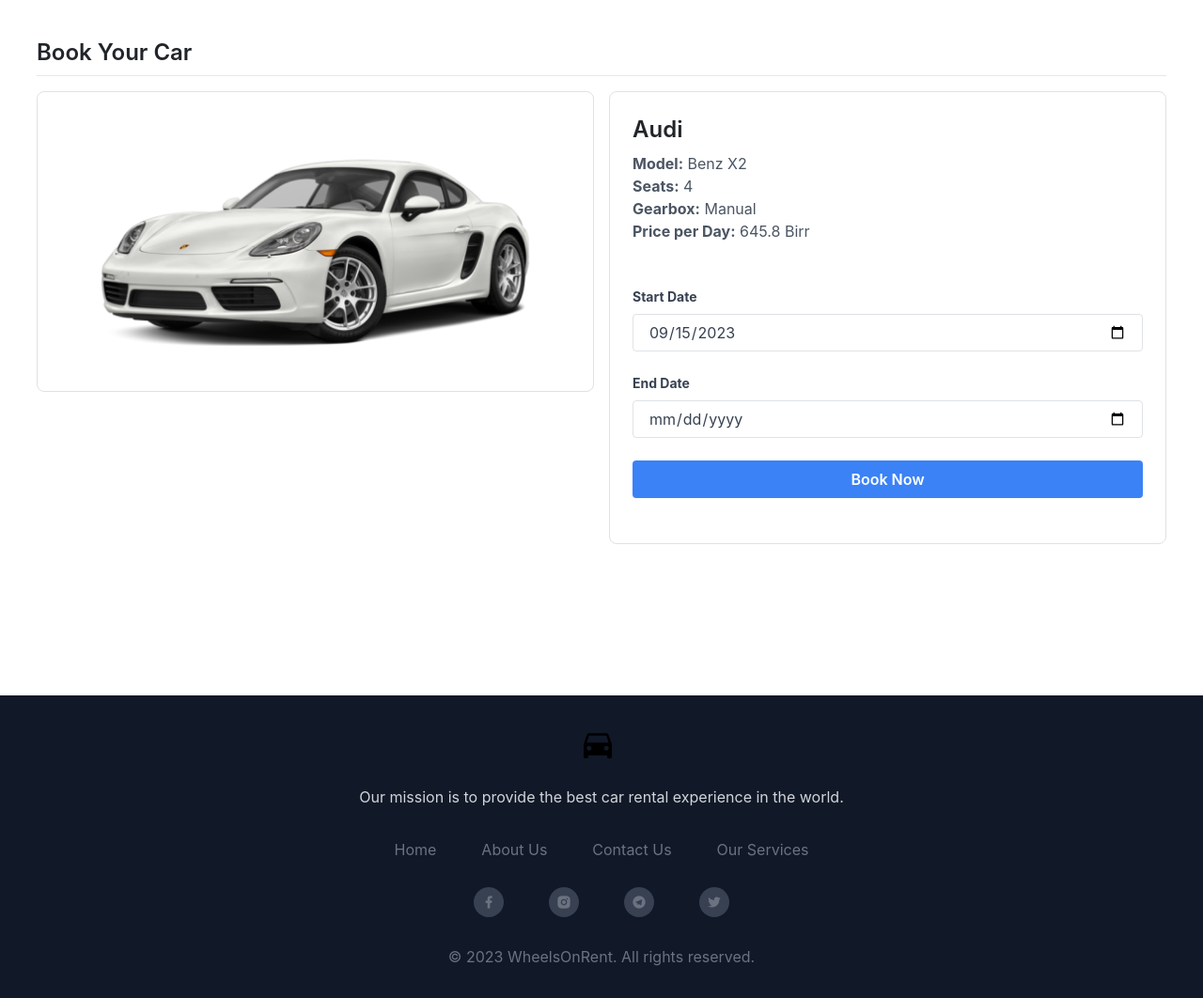
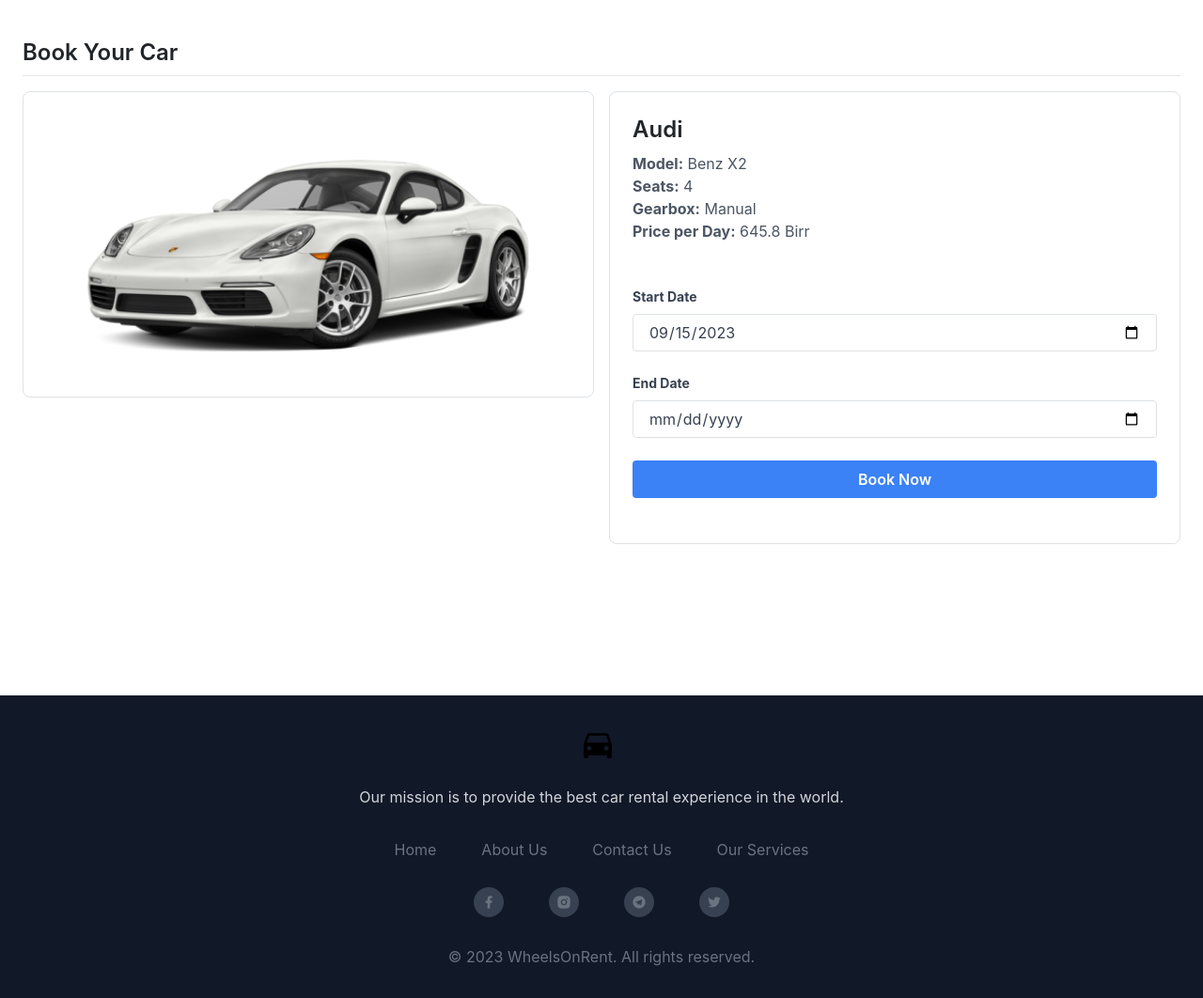
Before and after one commit to danieltsega/wheelsOnRent_v2, a Flask app: page /booking/create/10 in a window 1280 px wide. Shown: the part 72-1134 px from the top of the page at 94% size. Run offline with Flask 3, Linux system fonts and the light colour scheme; a user stored in the database is signed in; data comes from the database, SQL or seed files in the repository; some libraries are stand-ins or nearby versions.

Commit message:
[Update]: Updated the container to disable the padding throught the body

```diff
--- a/car_app/templates/base.html
+++ b/car_app/templates/base.html
@@ -59,7 +59,7 @@
 </nav>
 
 
-      <div class="container-fluid  pb-12" style="min-height: calc(100vh - 100px);">
+      <div class="container-fluid  pb-12" style="min-height: calc(100vh - 100px); margin:0; padding:0;">
       {% block content %}{% endblock %}
       </div>
       <footer class="bg-gray-900 text-white py-8 absolute w-full">
```
